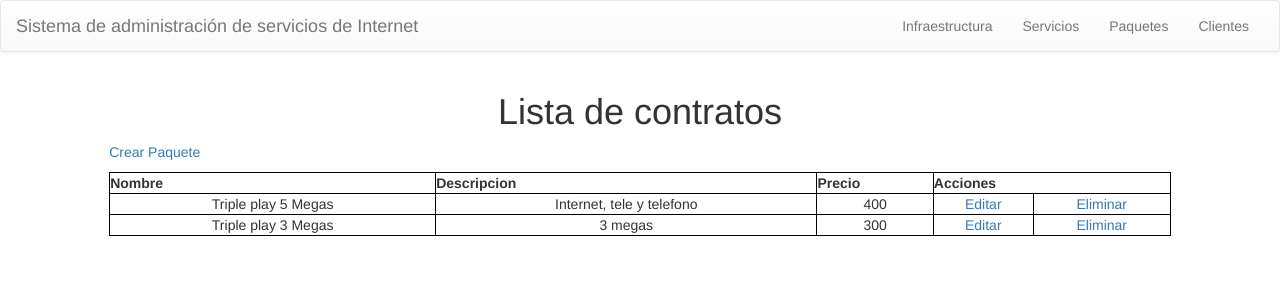
After one commit to dxviidmg/ControlAntenas, a Django app: template servicio/templates/servicio/listPaquetes.html in a window 1280 px wide. The commit adds this page. Shown: the top 300 px of the page. Run offline with Django 3.2, Linux system fonts and the light colour scheme; the template is opened without the code that fills it: values that come from a table or form of the project are taken from there, others are empty; data comes from the database, SQL or seed files in the repository; both versions use the stored data as it was after the commit; parts of the project's set-up code (start-up, migrations or seed data) failed here and were passed over; some libraries are stand-ins or nearby versions.

Commit message:
Detalles esteticos y anexo de list de paquetes

```diff
--- a/clientes/templates/clientes/listClientes.html
+++ b/clientes/templates/clientes/listClientes.html
@@ -24,7 +24,7 @@
 			<tr>
 				<td>{{user.last_name}}</td>
 				<td>{{user.first_name}}</td>
-				<td><a href="{%url 'clientes:detailCliente' request.user.pk%}">Ver detalle</a></td>
+				<td><a href="{%url 'clientes:detailCliente' user.pk%}">Ver detalle</a></td>
 			</tr>
 		</tbody>
 
--- a/infraestructura/templates/infraestructura/listLineas.html
+++ b/infraestructura/templates/infraestructura/listLineas.html
@@ -16,7 +16,7 @@
 				<th>Ancho de Banda</th>
 				<th>Costo</th>
 				<th>Proximo pago</th>
-				<th colspan="3" >Acciones</th>
+				<th colspan="3">Acciones</th>
 			</tr>
 
 		{%for linea in lineas%}
@@ -28,8 +28,8 @@
 				<td>{{linea.pago}}</td>
 				<td>{{linea.fecha_proximo_pago}}</td>
 				<td><a href="{%url 'infraestructura:detailLineaAndlistCelulas' linea.pk%}">Ver detalles</a></td>
-				<th><a href="">Editar</a></th>
-				<th><a href="">Borrar</a></th>
+				<td><a href="">Editar</a></td>
+				<td><a href="">Borrar</a></td>
 			</tr>
 
 		{%empty%}
--- /dev/null
+++ b/servicio/templates/servicio/listPaquetes.html
@@ -0,0 +1,40 @@
+{%extends 'base.html'%}
+
+{%block title%}Datos de linea{%endblock title%}
+
+{%block content%}
+
+	<h1>Lista de contratos</h1>
+
+    <a href="">Crear Paquete</a>
+    <p>
+
+	<table>
+		<thead>
+			<th>Nombre</th>
+			<th>Descripcion</th>
+			<th>Precio</th>
+			<th colspan="2" >Acciones</th>
+		</thead>
+
+
+	{%for paquete in paquetes%}
+
+		<tbody>
+			<tr>
+				<td>{{paquete.nombre}}</td>
+				<td>{{paquete.descripcion}}</td>
+				<td>{{paquete.precio}}</td>
+				<td><a href="">Editar</a></td>
+				<td><a href="">Eliminar</a></td>
+			</tr>
+		</tbody>
+
+	{%empty%}
+
+		</table>
+		<h2>Vacio</h2>
+
+	{%endfor%}
+
+{%endblock content%}
--- a/servicio/urls.py
+++ b/servicio/urls.py
@@ -2,5 +2,6 @@ from django.conf.urls import url
 from . import views
 
 urlpatterns = [
- 	url(r'^servicios', views.ListServicios.as_view(),name="listServicios")
+ 	url(r'^servicios', views.ListServicios.as_view(),name="listServicios"),
+  	url(r'^paquetes', views.ListPaquetes.as_view(),name="listPaquetes")
 ]
--- a/static/css/base.css
+++ b/static/css/base.css
@@ -8,9 +8,27 @@ table, th, td {
     border-collapse: collapse;
     text-align: center;
 }
+table {
+	width:100%;
+}
+h1, h2{
+	text-align: center;
+}
 .fdizquierda {
 	float: left; width: 20%;
 }
 .fdderecha {
 	float: right; width: 80%;
 }
+
+.fdizquierda2 {
+  float: left; width: 50%;
+}
+.fdderecha2 {
+  float: right; width: 50%;
+}
+
+.texto {
+	font-size: 30px;
+ 	line-height: 25px;
+}
--- a/templates/base.html
+++ b/templates/base.html
@@ -19,6 +19,7 @@
 	      		<ul class="nav navbar-nav navbar-right">
 	       			<li><a href="{%url 'infraestructura:listLineas'%}">Infraestructura</a></li>
 	        		<li><a href="{%url 'servicio:listServicios'%}">Servicios</a></li>
+	        		<li><a href="{%url 'servicio:listPaquetes'%}">Paquetes</a></li>
 	        		<li><a href="{%url 'clientes:listClientes'%}">Clientes</a></li>
 	      		</ul>
 	    	</div>
@@ -26,7 +27,7 @@
 	</nav>
 
 	<div class="row">
-		<div class="col-md-10 col-md-offset-1 center" align="center">{%block content%}{%endblock content%}</div>
+		<div class="col-md-10 col-md-offset-1 center">{%block content%}{%endblock content%}</div>
 	</div>
 
 	<script src="https://maxcdn.bootstrapcdn.com/bootstrap/3.3.7/js/bootstrap.min.js" integrity="sha384-Tc5IQib027qvyjSMfHjOMaLkfuWVxZxUPnCJA7l2mCWNIpG9mGCD8wGNIcPD7Txa" crossorigin="anonymous"></script>
```
Also changed, not shown: clientes/templates/clientes/detailCliente.html (+14 -3 lines), clientes/views.py (+11 -1 lines), servicio/views.py (+9 -0 lines), db.sqlite3.
